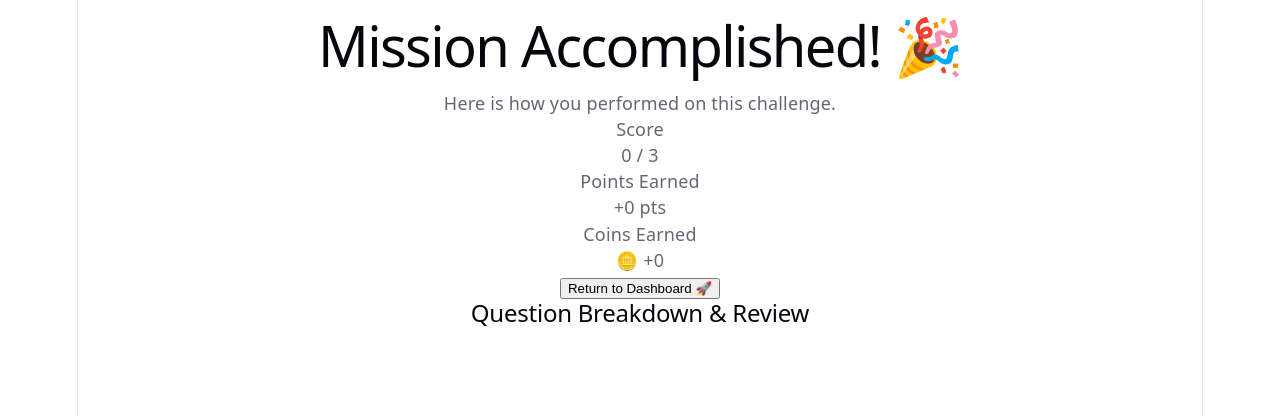
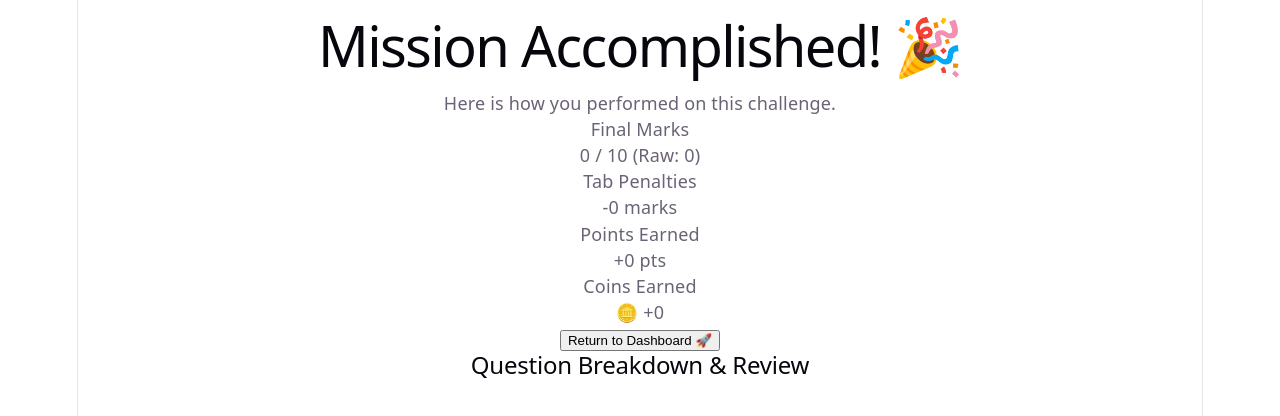
Before and after one commit to sharika22-art/Pathyo_Pipilika_AI, a React app in the folder frontend/: page /exam/result in a window 1280 px wide. Shown: the top 416 px of the page. Built offline with nearby package versions, Linux system fonts and the light colour scheme; sample sign-in values are in the browser's storage; the HTML template or start-up script is replaced by a standard one.

Commit message:
modifying layout for better readability

```diff
--- a/frontend/src/pages/ExamResult.jsx
+++ b/frontend/src/pages/ExamResult.jsx
@@ -4,18 +4,29 @@ export default function ExamResult() {
   const navigate = useNavigate();
   const location = useLocation();
 
-  // Extract results passed from ActiveExam via router state
   const resultData = location.state || {
-    score: 0,
-    total: 3,
     correctCount: 0,
+    total: 10,
     questions: [],
-    selectedAnswers: {}
+    selectedAnswers: {},
+    difficulty: "Medium",
+    tabSwitches: 0
   };
 
-  const { correctCount, total, questions, selectedAnswers } = resultData;
-  const pointsEarned = correctCount * 10; // Weighted point calculation
-  const coinsEarned = correctCount * 5;
+  const { correctCount, total, questions, selectedAnswers, difficulty = "Medium", tabSwitches = 0 } = resultData;
+
+  // Calculate mark penalties according to your exact rules
+  let penaltyMarks = 0;
+  if (difficulty === "Easy") {
+    penaltyMarks = tabSwitches * 2;
+  } else if (difficulty === "Medium") {
+    penaltyMarks = tabSwitches * 5;
+  }
+
+  // Score floors at 0 if penalties exceed correct answers
+  const finalMarks = Math.max(0, correctCount - penaltyMarks);
+  const pointsEarned = finalMarks * 10;
+  const coinsEarned = finalMarks * 5;
 
   return (
     <div className="max-w-2xl mx-auto p-6 pt-12">
@@ -24,18 +35,22 @@ export default function ExamResult() {
         <h1 className="text-3xl font-bold text-white mb-2">Mission Accomplished! 🎉</h1>
         <p className="text-slate-300 mb-6">Here is how you performed on this challenge.</p>
 
-        <div className="flex justify-center gap-6 mb-6">
-          <div className="bg-slate-900/60 px-6 py-4 rounded-xl border border-slate-700">
-            <p className="text-sm text-slate-400">Score</p>
-            <p className="text-3xl font-bold text-white">{correctCount} / {total}</p>
+        <div className="grid grid-cols-2 md:grid-cols-4 gap-4 mb-6">
+          <div className="bg-slate-900/60 px-4 py-3 rounded-xl border border-slate-700">
+            <p className="text-xs text-slate-400">Final Marks</p>
+            <p className="text-2xl font-bold text-white">{finalMarks} / {total} <span className="text-xs text-slate-400 font-normal">(Raw: {correctCount})</span></p>
           </div>
-          <div className="bg-slate-900/60 px-6 py-4 rounded-xl border border-slate-700">
-            <p className="text-sm text-slate-400">Points Earned</p>
-            <p className="text-3xl font-bold text-blue-400">+{pointsEarned} pts</p>
+          <div className="bg-slate-900/60 px-4 py-3 rounded-xl border border-slate-700">
+            <p className="text-xs text-slate-400">Tab Penalties</p>
+            <p className="text-2xl font-bold text-red-400">-{penaltyMarks} marks</p>
           </div>
-          <div className="bg-slate-900/60 px-6 py-4 rounded-xl border border-slate-700">
-            <p className="text-sm text-slate-400">Coins Earned</p>
-            <p className="text-3xl font-bold text-yellow-400">🪙 +{coinsEarned}</p>
+          <div className="bg-slate-900/60 px-4 py-3 rounded-xl border border-slate-700">
+            <p className="text-xs text-slate-400">Points Earned</p>
+            <p className="text-2xl font-bold text-blue-400">+{pointsEarned} pts</p>
+          </div>
+          <div className="bg-slate-900/60 px-4 py-3 rounded-xl border border-slate-700">
+            <p className="text-xs text-slate-400">Coins Earned</p>
+            <p className="text-2xl font-bold text-yellow-400">🪙 +{coinsEarned}</p>
           </div>
         </div>
 
@@ -57,12 +72,25 @@ export default function ExamResult() {
 
           return (
             <div key={idx} className={`bg-slate-800 rounded-xl p-6 border ${isCorrect ? 'border-emerald-500/40' : 'border-red-500/40'}`}>
-              <div className="flex justify-between items-start mb-3">
-                <span className="text-sm font-bold text-slate-400">Question {idx + 1}</span>
-                <span className={`text-xs px-3 py-1 rounded-full font-bold ${isCorrect ? 'bg-emerald-500/20 text-emerald-400' : 'bg-red-500/20 text-red-400'}`}>
+
+              {/* Guaranteed Spaced Header using Inline Styles */}
+              <div style={{ display: 'flex', justifyContent: 'space-between', alignItems: 'center', marginBottom: '16px', paddingBottom: '12px', borderBottom: '1px solid rgba(51, 65, 85, 0.6)' }}>
+                <span style={{ fontSize: '14px', fontWeight: 'bold', textTransform: 'uppercase', color: '#cbd5e1' }}>
+                  Question {idx + 1}
+                </span>
+                <span style={{
+                  fontSize: '12px',
+                  padding: '4px 12px',
+                  borderRadius: '9999px',
+                  fontWeight: 'bold',
+                  backgroundColor: isCorrect ? 'rgba(16, 185, 129, 0.2)' : 'rgba(239, 68, 68, 0.2)',
+                  color: isCorrect ? '#6ee7b7' : '#fca5a5',
+                  border: isCorrect ? '1px solid rgba(16, 185, 129, 0.3)' : '1px solid rgba(239, 68, 68, 0.3)'
+                }}>
                   {isCorrect ? 'Correct ✓' : 'Incorrect ✕'}
                 </span>
               </div>
+
               <h3 className="text-lg font-semibold text-white mb-4">{q.question}</h3>
 
               <div className="space-y-2 mb-4 text-sm">
```
